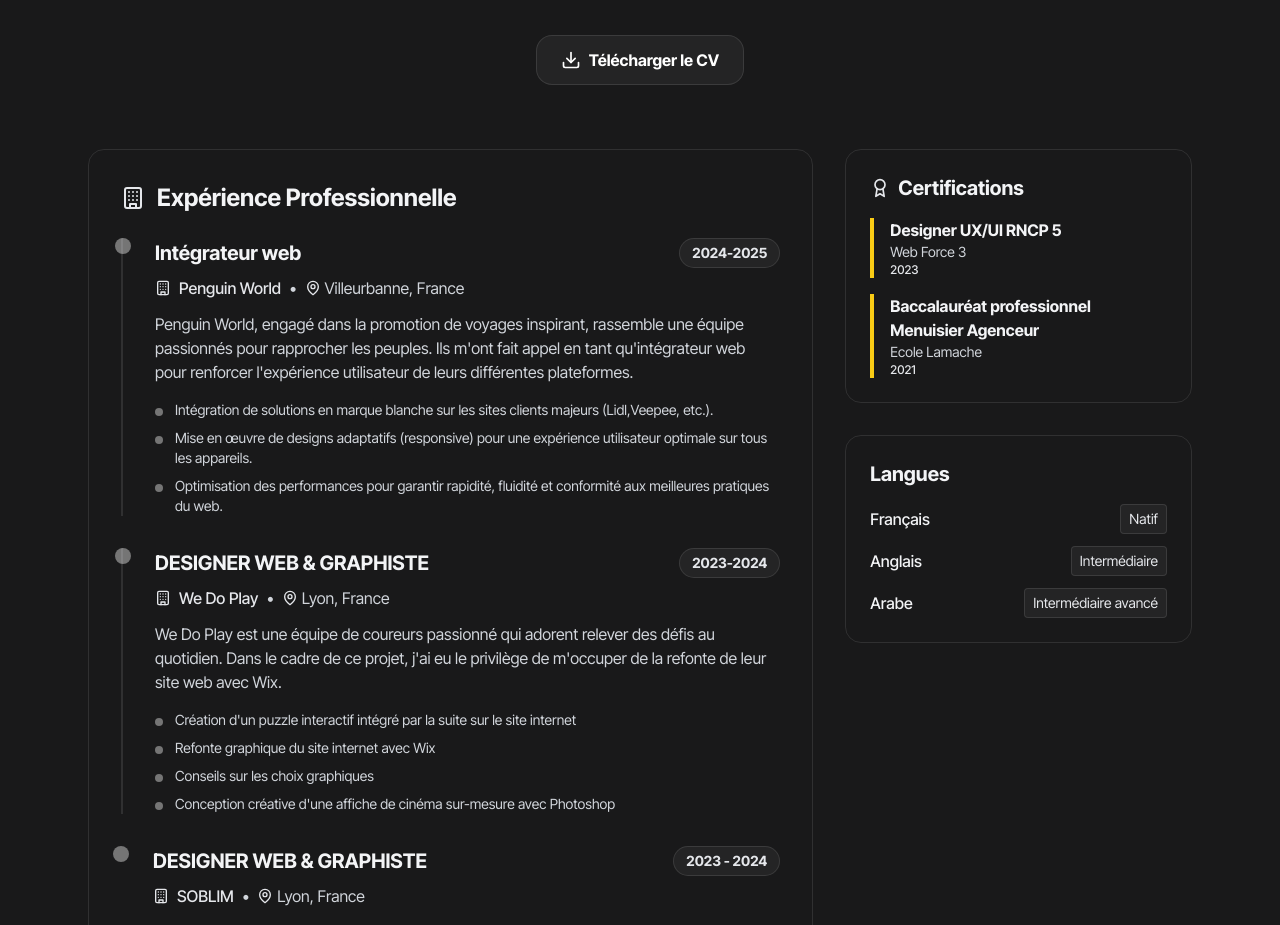
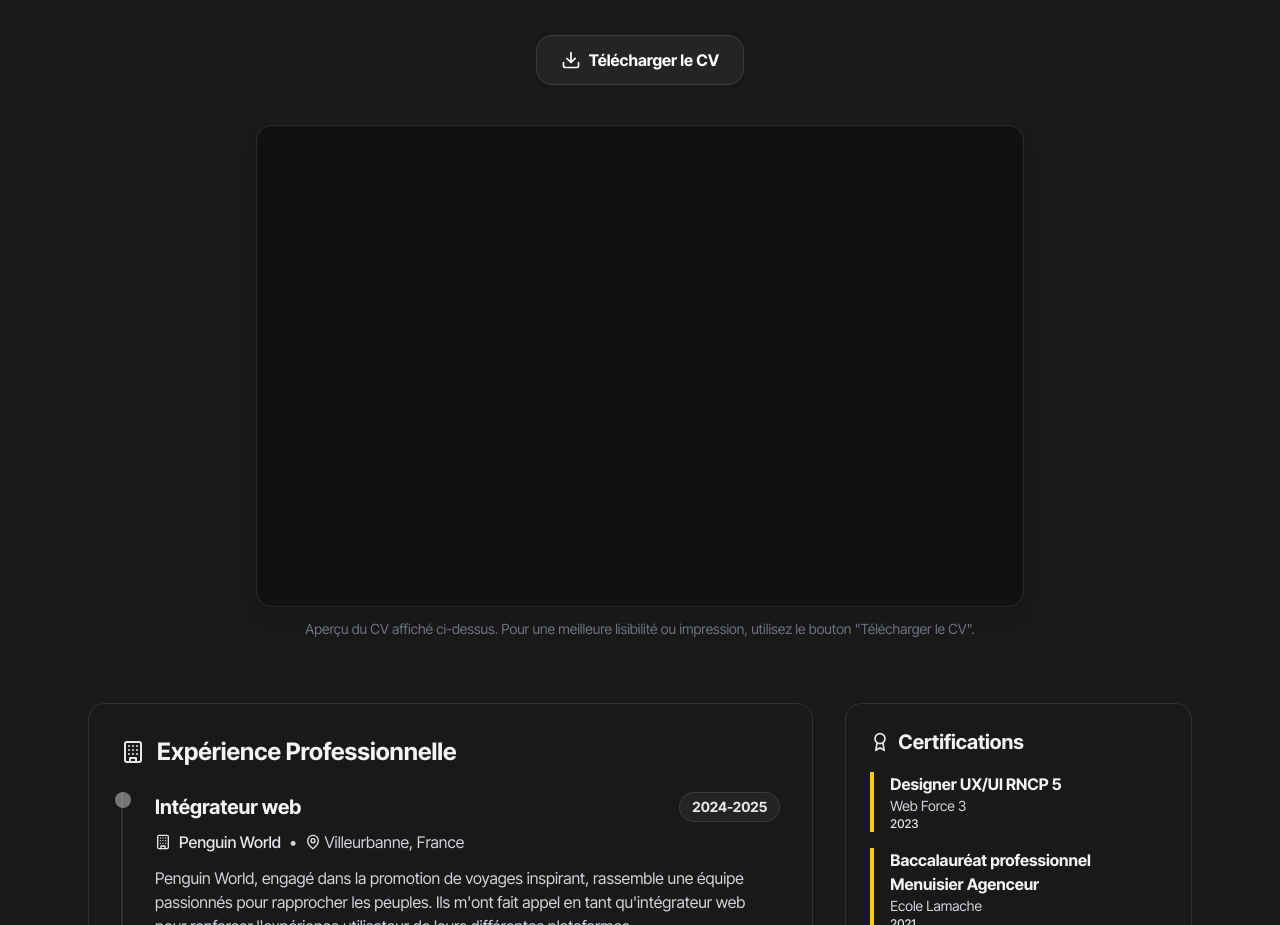
Before and after one commit to mohamed-elbermil/portfolio-bts, a React (Vite) app in the folder project/: page / in a window 1280 px wide. Shown: the part 1866-2791 px from the top of the page. Built offline with nearby package versions, Linux system fonts and the light colour scheme; no server answers.

Commit message:
adding cv visualize

```diff
--- a/project/src/components/CV.tsx
+++ b/project/src/components/CV.tsx
@@ -145,6 +145,19 @@ const CV = () => {
             <Download className="w-5 h-5 mr-2" />
             Télécharger le CV
           </button>
+
+          <div className="mt-10 max-w-3xl mx-auto">
+            <div className="relative overflow-hidden rounded-2xl border border-white/10 bg-black/30 shadow-lg">
+              <iframe
+                src={cvPdf}
+                title="Aperçu du CV"
+                className="w-full h-[480px]"
+              />
+            </div>
+            <p className="mt-3 text-sm text-gray-500">
+              Aperçu du CV affiché ci-dessus. Pour une meilleure lisibilité ou impression, utilisez le bouton &quot;Télécharger le CV&quot;.
+            </p>
+          </div>
         </div>
 
         <div className="grid grid-cols-1 lg:grid-cols-3 gap-8">
```
